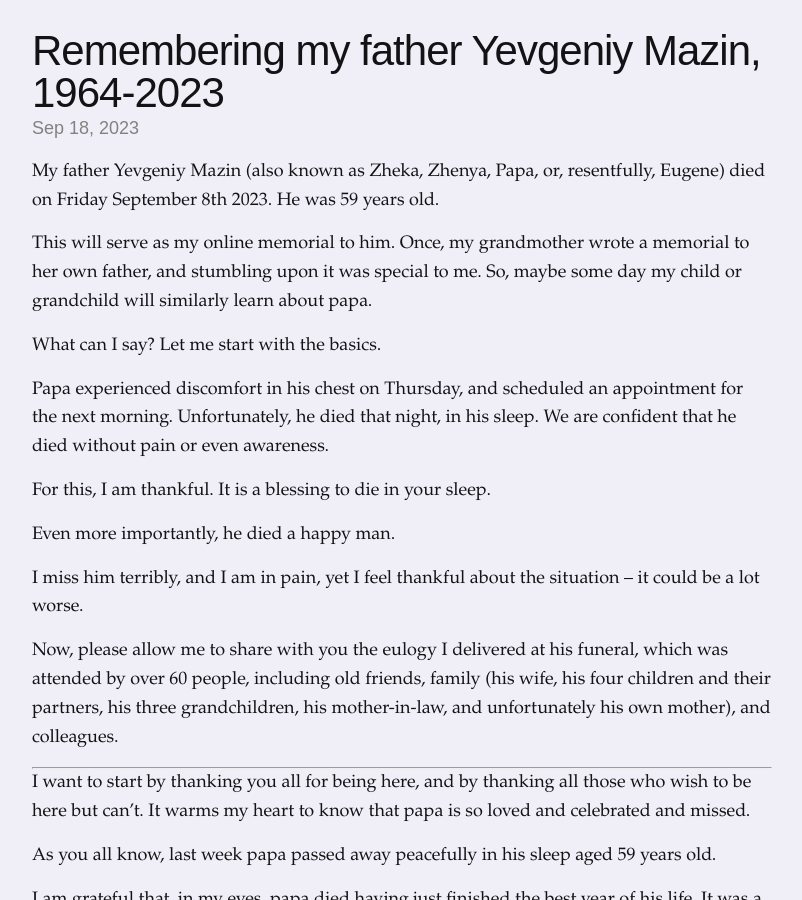
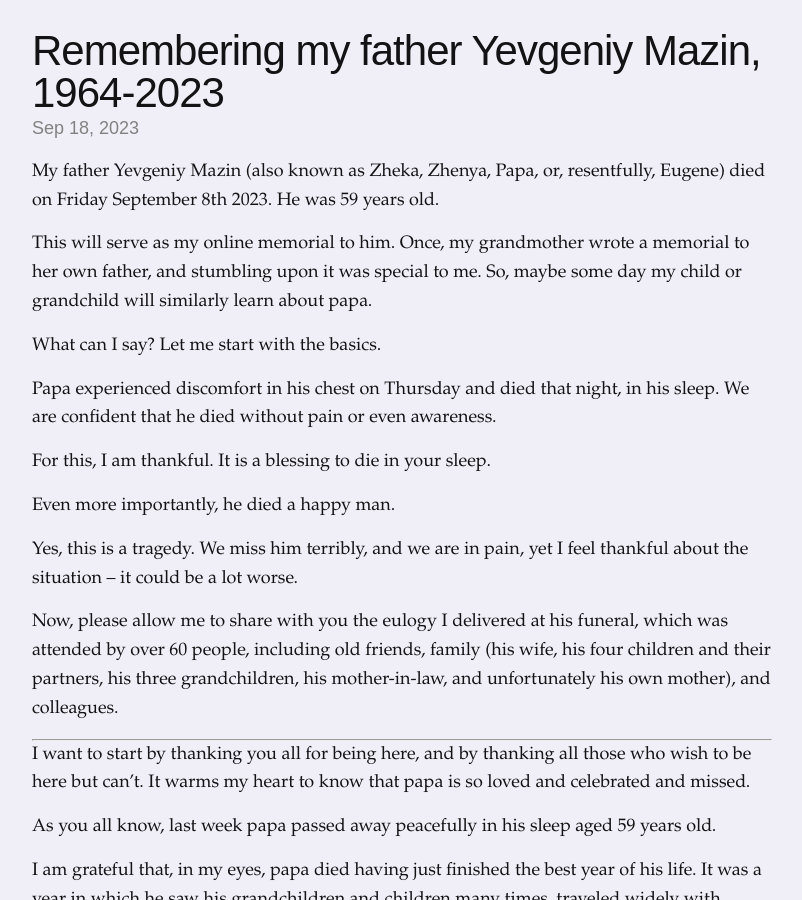
Before and after one commit to dmazin/dmazin.github.io, a Jekyll site: the page built from _posts/2023-09-19-papa-memorial.md, in a window 1280 px wide and 900 px high. Shown: the whole window, without its empty margins (238-1040 px from the left). Built offline with Jekyll 4.4.1, drawn with Linux system fonts in a browser that asks for light colours.

Commit message:
tweak text

```diff
--- a/_posts/2023-09-19-papa-memorial.md
+++ b/_posts/2023-09-19-papa-memorial.md
@@ -12,13 +12,13 @@ This will serve as my online memorial to him. Once, my grandmother wrote a memor
 
 What can I say? Let me start with the basics.
 
-Papa experienced discomfort in his chest on Thursday, and scheduled an appointment for the next morning. Unfortunately, he died that night, in his sleep. We are confident that he died without pain or even awareness.
+Papa experienced discomfort in his chest on Thursday and died that night, in his sleep. We are confident that he died without pain or even awareness.
 
 For this, I am thankful. It is a blessing to die in your sleep.
 
 Even more importantly, he died a happy man.
 
-I miss him terribly, and I am in pain, yet I feel thankful about the situation – it could be a lot worse.
+Yes, this is a tragedy. We miss him terribly, and we are in pain, yet I feel thankful about the situation – it could be a lot worse.
 
 Now, please allow me to share with you the eulogy I delivered at his funeral, which was attended by over 60 people, including old friends, family (his wife, his four children and their partners, his three grandchildren, his mother-in-law, and unfortunately his own mother), and colleagues.
 
```
